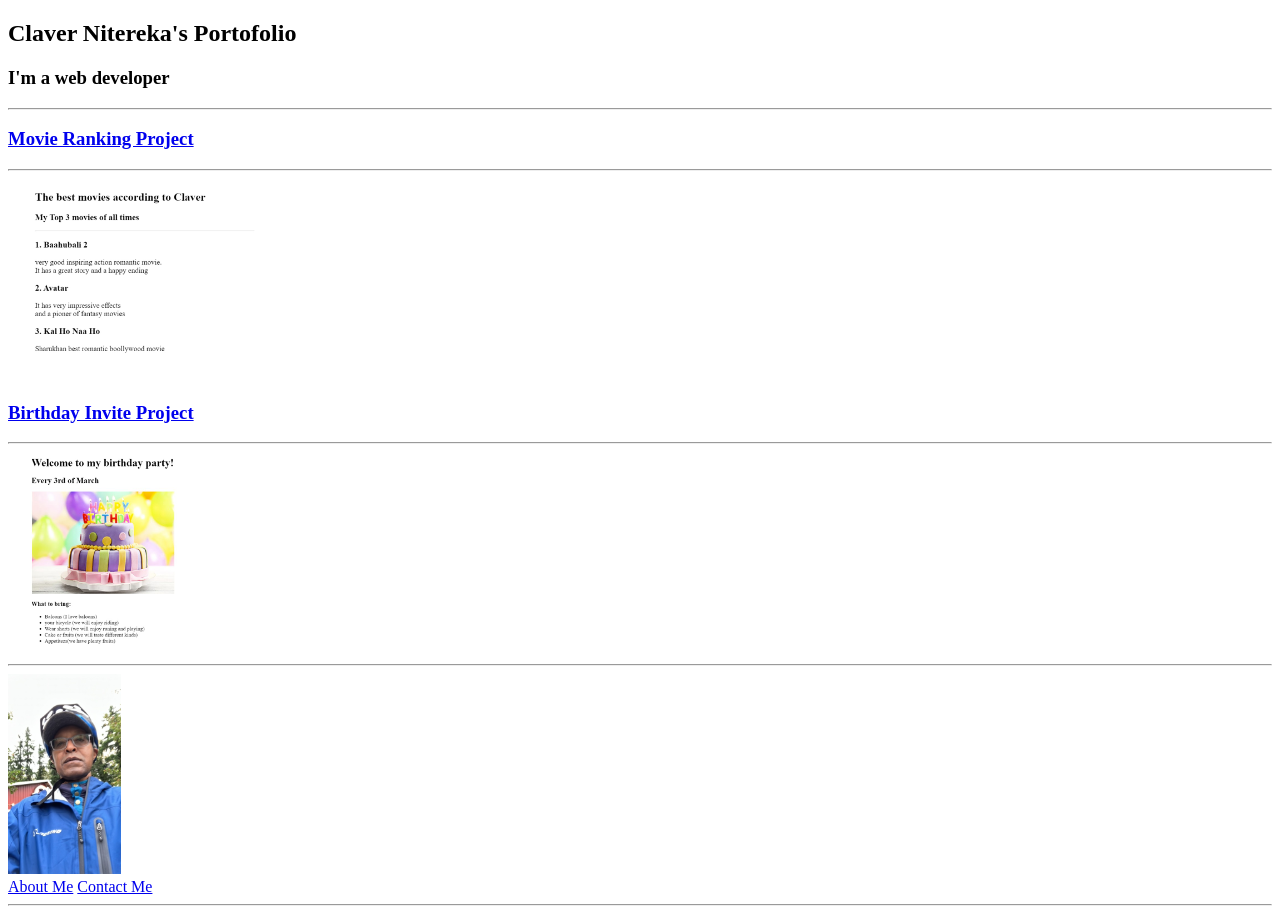
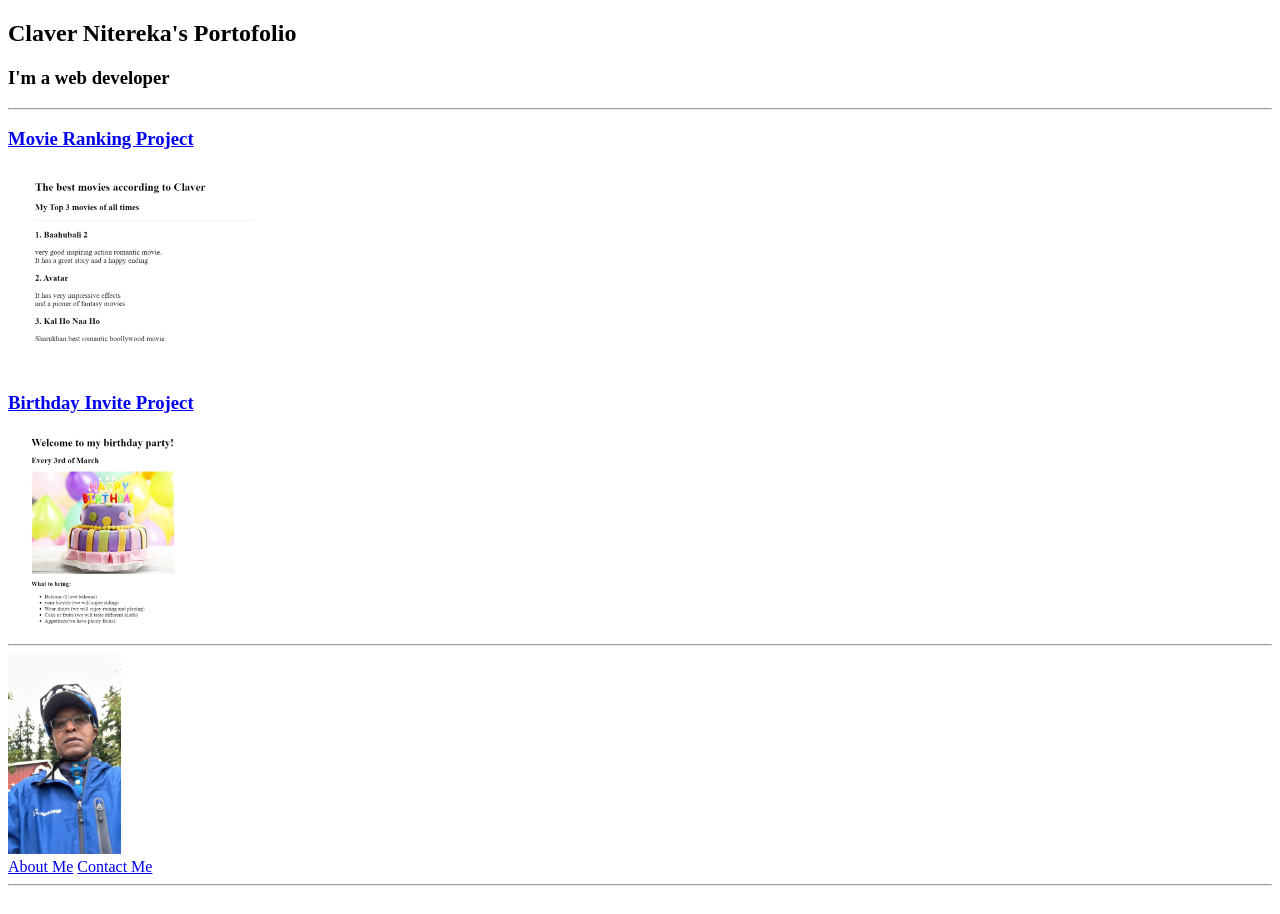
Before and after one commit to cnika3/html-portofolio, a plain HTML site: page index.html in a window 1280 px wide. Drawn offline with Linux system fonts and the light colour scheme.

Commit message:
Add files via upload

```diff
--- a/index.html
+++ b/index.html
@@ -10,22 +10,18 @@
     <h2>Claver Nitereka's Portofolio </h2>
     <h3>I'm a web developer</h3>
     <hr/>
- <!---Add Movie Ranking-->
-   <h3><a draggable =True href="./public/movie-ranking.html" >Movie Ranking Project</a></h3>
+  <!---Add Movie Ranking-->
+   <h3><a href="./public/movie-ranking.html">Movie Ranking Project</a></h3>
+   <img src="./assets/images/movie-ranking.jpg" height="200" alt="Movie ranking project"/>
+  <!--- Birthday Invite-->
+   <h3><a href="./public/birthday-invite.html">Birthday Invite Project</a></h3>
+   <img src="./assets/images/birthday-Invite.jpg" height="200" alt="Birthday invite project"/>
    <hr/>
-   <img src="../assets/images/movie-ranking.jpg" height="200"></a>
- <!--- Birthday Invite-->
-   <h3><a draggable =True href="./public/birthday-invite.html" >Birthday Invite Project</a></h3>
-   <hr/>
-   <img src="../assets/images/birthday-Invite.jpg" height="200"></a>
-   <hr/>
-<!-- About Me-->
-    <a href="./public/about.html"><img src="../assets/images/my_picture.jpg" height="200"><br/>About Me</a>
-    <!-- Add a link to your contact me page here -->
+  <!-- About Me and contact-->
+    <img src="./assets/images/my_picture.jpg" alt="my picture" height="200"/><br/>
+    <a href="./public/about.html">About Me</a>
     <a href="./public/contact.html"> Contact Me </a>
     <hr/>
-
-
 </body>
 </html>
 <!-- TODO 2: Add Your previous projects' HTML into the public folder -->
```
Also changed, not shown: assets/images/my_picture.jpg (added).
